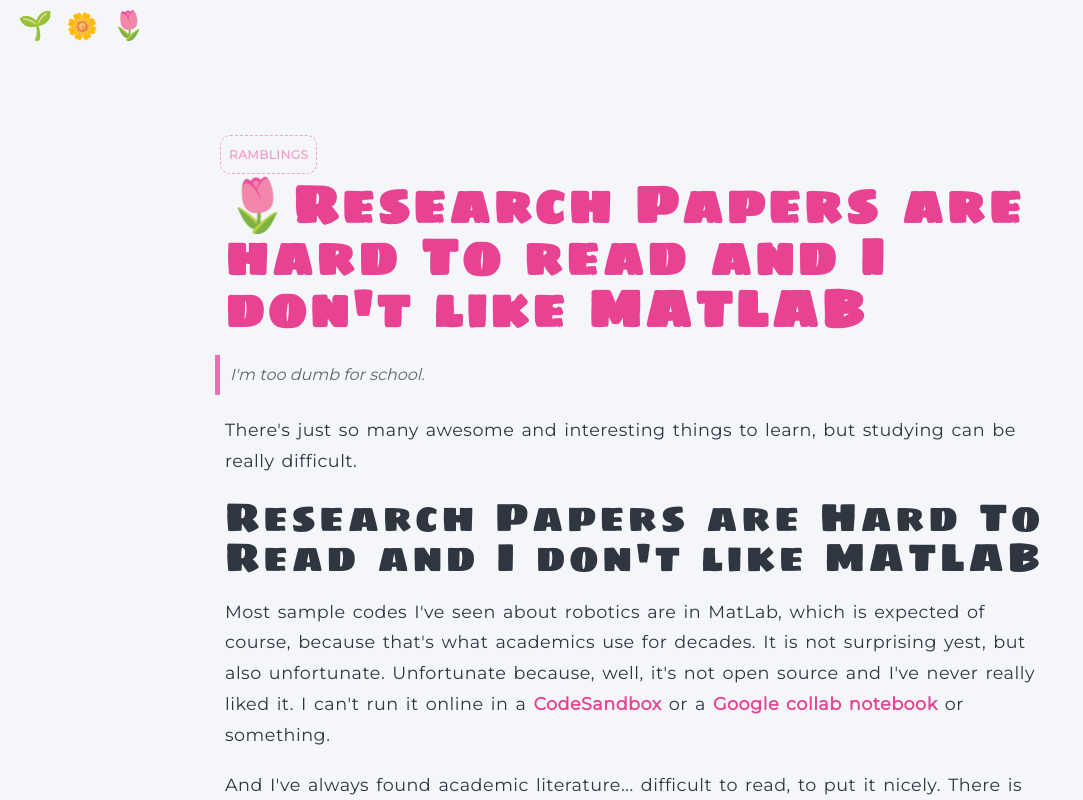
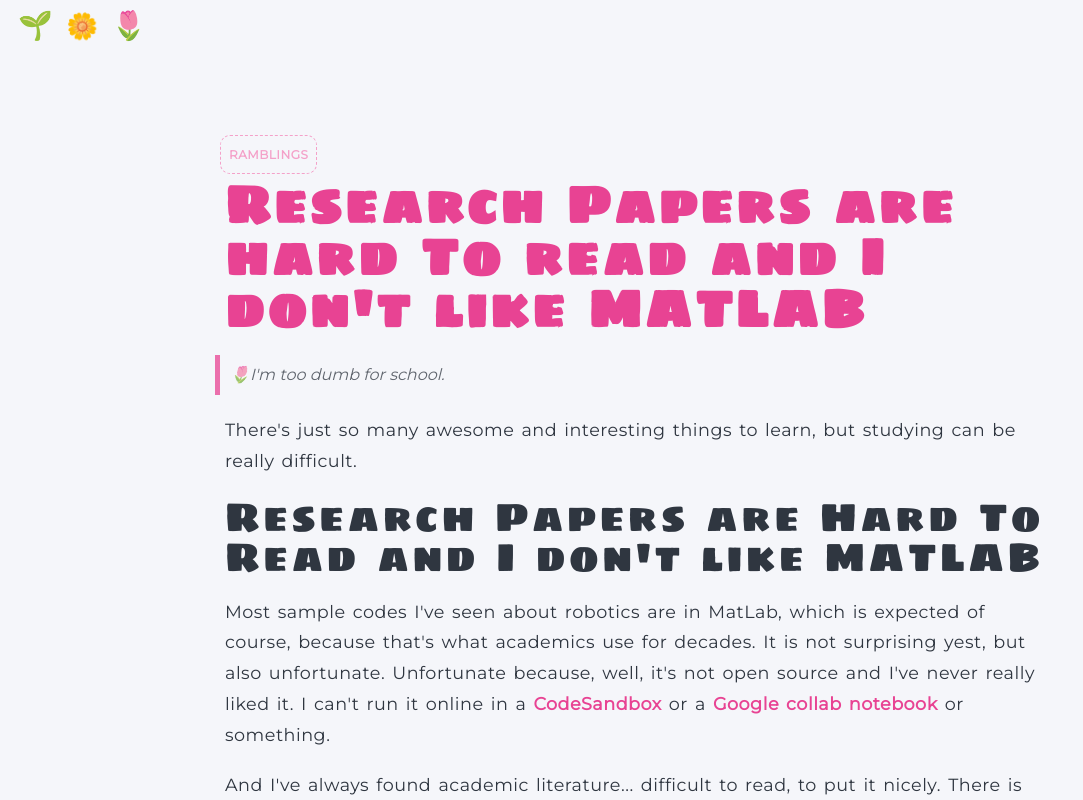
Before and after one commit to mithi/digital-garden, a Next.js app: page /notes/003 in a window 1280 px wide. Shown: the top 800 px of the page, without its empty margins (0-1083 px from the left). Built offline with nearby package versions, Linux system fonts and the light colour scheme; a web font is replaced by a local one.

Commit message:
🌷 Remove the flower in the title

```diff
--- a/components/Note/index.tsx
+++ b/components/Note/index.tsx
@@ -7,10 +7,10 @@ const NoteHeading = ({ meta }) => (
         <Tags {...{ tags: meta.tags, id: meta.title, highlightTag: null }} />
         <Link href="">
             <a>
-                <h1>🌷{meta.title}</h1>
+                <h1>{meta.title}</h1>
             </a>
         </Link>
-        <blockquote>{meta.description}</blockquote>
+        <blockquote>🌷{meta.description}</blockquote>
     </>
 )
 
--- a/components/NotePreview/index.tsx
+++ b/components/NotePreview/index.tsx
@@ -4,7 +4,7 @@ import styles from "./NotePreview.module.css"
 const NoteTitle = ({ id, title }) => (
     <Link href={`/notes${id}`}>
         <a>
-            <h2 className={styles.title}>🌷{title}</h2>
+            <h2 className={styles.title}>{title}</h2>
         </a>
     </Link>
 )
@@ -26,7 +26,7 @@ export const Tags = ({ tags, id, highlightTag }: TagType) => {
 const NotePreview = ({ note, highlightTag }) => (
     <div className={styles.previewContainer}>
         <NoteTitle {...{ id: note.id, title: note.meta.title }} />
-        <p className={styles.description}>{note.meta.description}</p>
+        <p className={styles.description}>🌷{note.meta.description}</p>
         <Tags {...{ tags: note.meta.tags, id: note.id, highlightTag }} />
     </div>
 )
```
